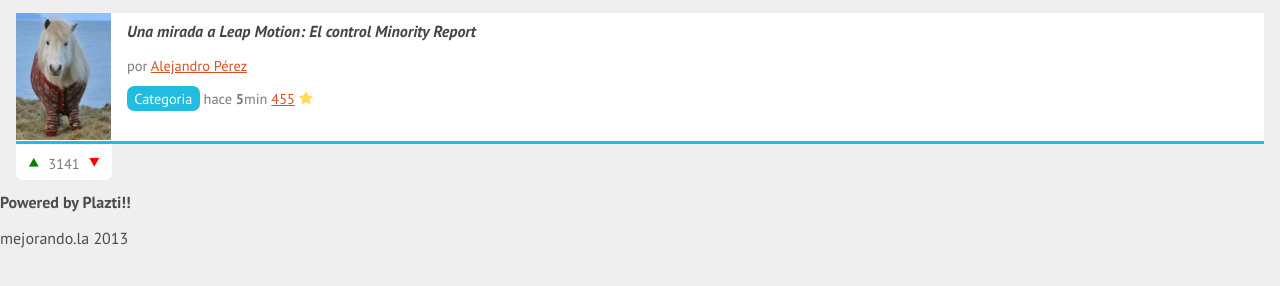
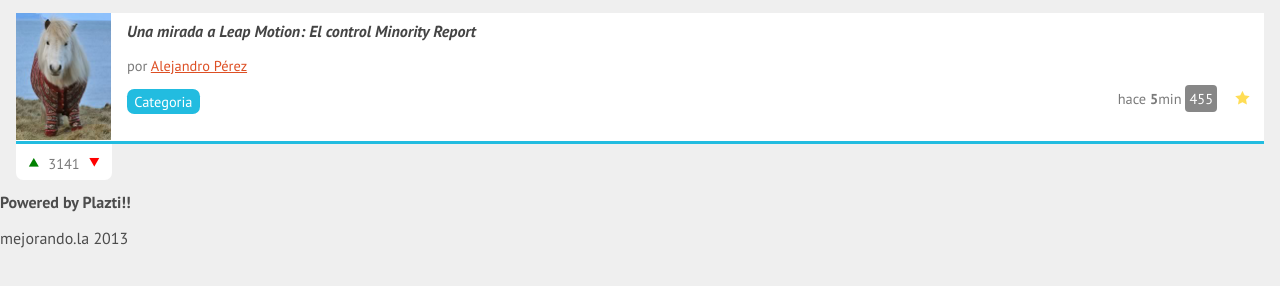
Before and after one commit to Falwick/Puls3-America, a plain HTML site: page index.html in a window 1280 px wide. Shown: the part 136-422 px from the top of the page. Drawn offline with Linux system fonts and the light colour scheme.

Commit message:
Código de comentario

```diff
--- a/estilos.css
+++ b/estilos.css
@@ -174,8 +174,23 @@ nav #publicar_nav a
 	font-size: 0.9em;
 }
 
+#contenido .item .datos_item
+{
+	text-align: right;
+}
+
+#contenido .item .datos_item .comentarios_item
+{
+	background: #878787;
+	border-radius: 4px;
+	color: white;
+	padding: 4px;
+	text-decoration: none;
+}
+
 #contenido .item .datos_item .guardar_item
 {
+	margin: 0 1em 0 1em;
 	text-decoration: none;
 }
 #contenido .item .datos_item .guardar_item:after
@@ -189,6 +204,7 @@ nav #publicar_nav a
 {
 	background: #22BCE0;
 	color: white;
+	float: left;
 	padding: 0.2em 0.5em;
 	text-decoration: none;
 	border-radius: 0.5em;
```
